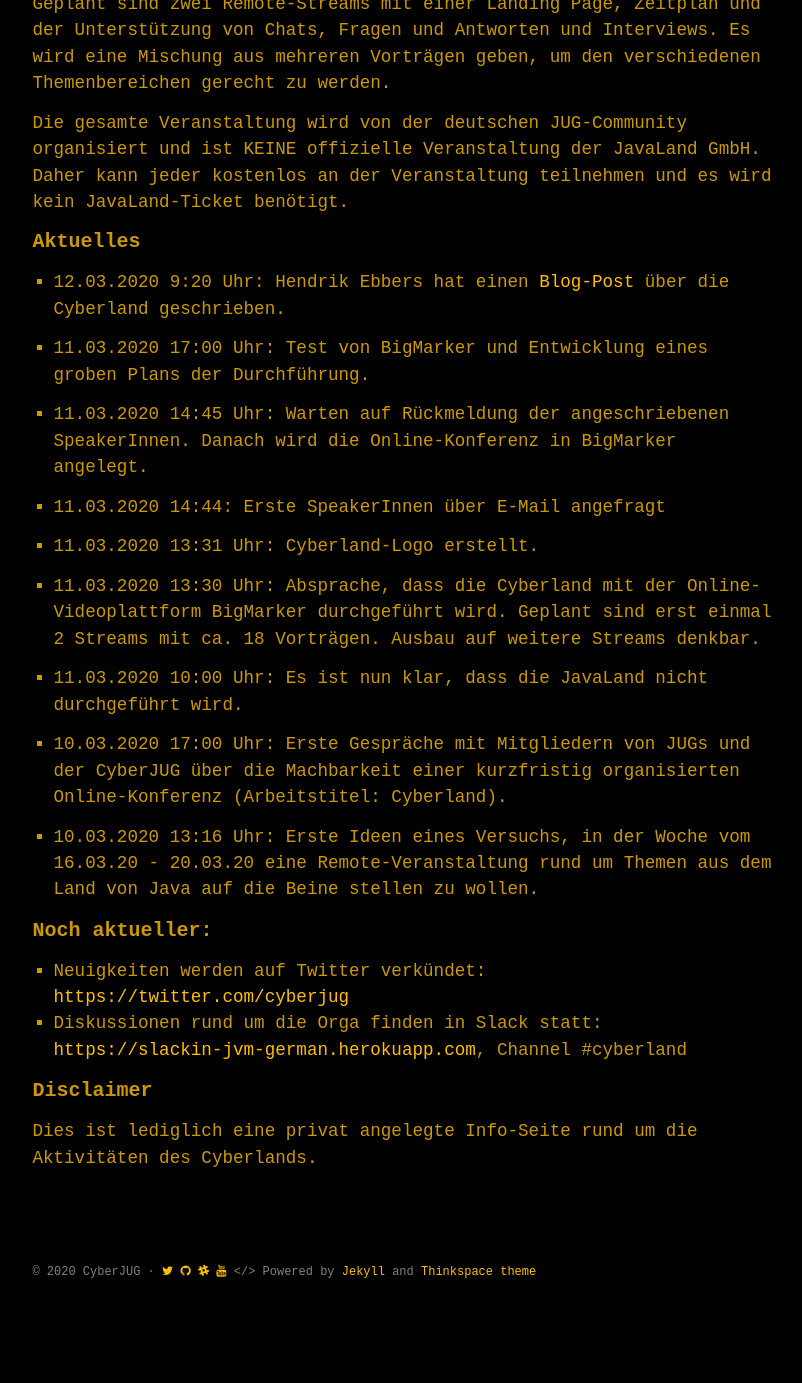
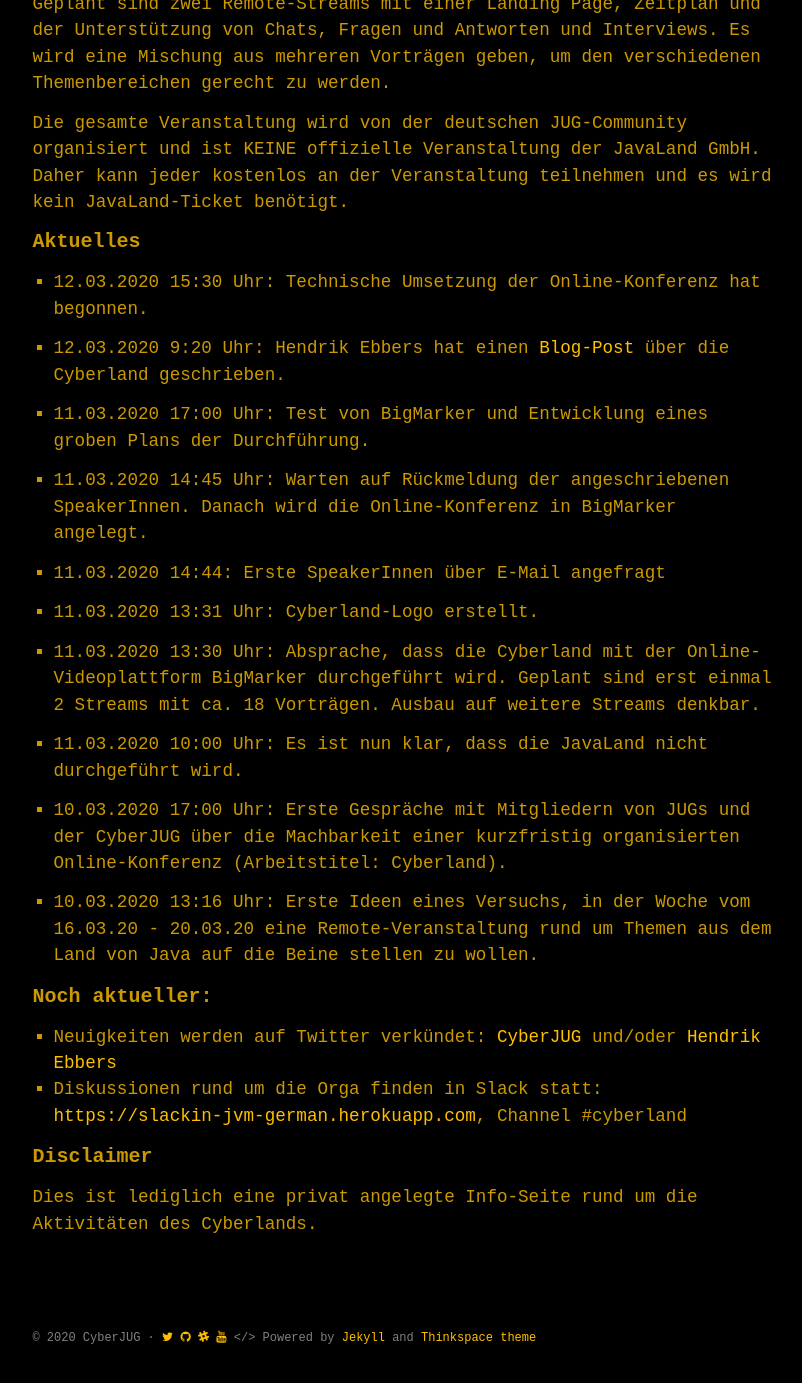
Before and after one commit to cyberjug/website, a Jekyll site: the page built from docs/cyberland.md, in a window 1280 px wide and 1400 px high, scrolled down 864 px. Shown: the top 1383 px of the window, without its empty margins (234-1036 px from the left). Built offline with Jekyll 4.4.1, drawn with Linux system fonts in a browser that asks for light colours; some web fonts are replaced; before the commit the page ends 2198 px from its top, so only the background shows below that.

Commit message:
add news

```diff
--- a/docs/cyberland.md
+++ b/docs/cyberland.md
@@ -28,6 +28,8 @@
 
 ### Aktuelles
 
+* 12.03.2020 15:30 Uhr: Technische Umsetzung der Online-Konferenz hat begonnen.
+
 * 12.03.2020 9:20 Uhr: Hendrik Ebbers hat einen [Blog-Post](https://guigarage.com/2020/03/12/cyberland.html) über die Cyberland geschrieben.
 
 * 11.03.2020 17:00 Uhr: Test von BigMarker und Entwicklung eines groben Plans der Durchführung.
@@ -49,7 +51,7 @@
 
 ### Noch aktueller:
 
-* Neuigkeiten werden auf Twitter verkündet: [https://twitter.com/cyberjug](https://twitter.com/cyberjug)
+* Neuigkeiten werden auf Twitter verkündet: [CyberJUG](https://twitter.com/cyberjug) und/oder [Hendrik Ebbers](https://twitter.com/hendrikEbbers)
 * Diskussionen rund um die Orga finden in Slack statt: [https://slackin-jvm-german.herokuapp.com](https://slackin-jvm-german.herokuapp.com), Channel #cyberland
 
 
```
